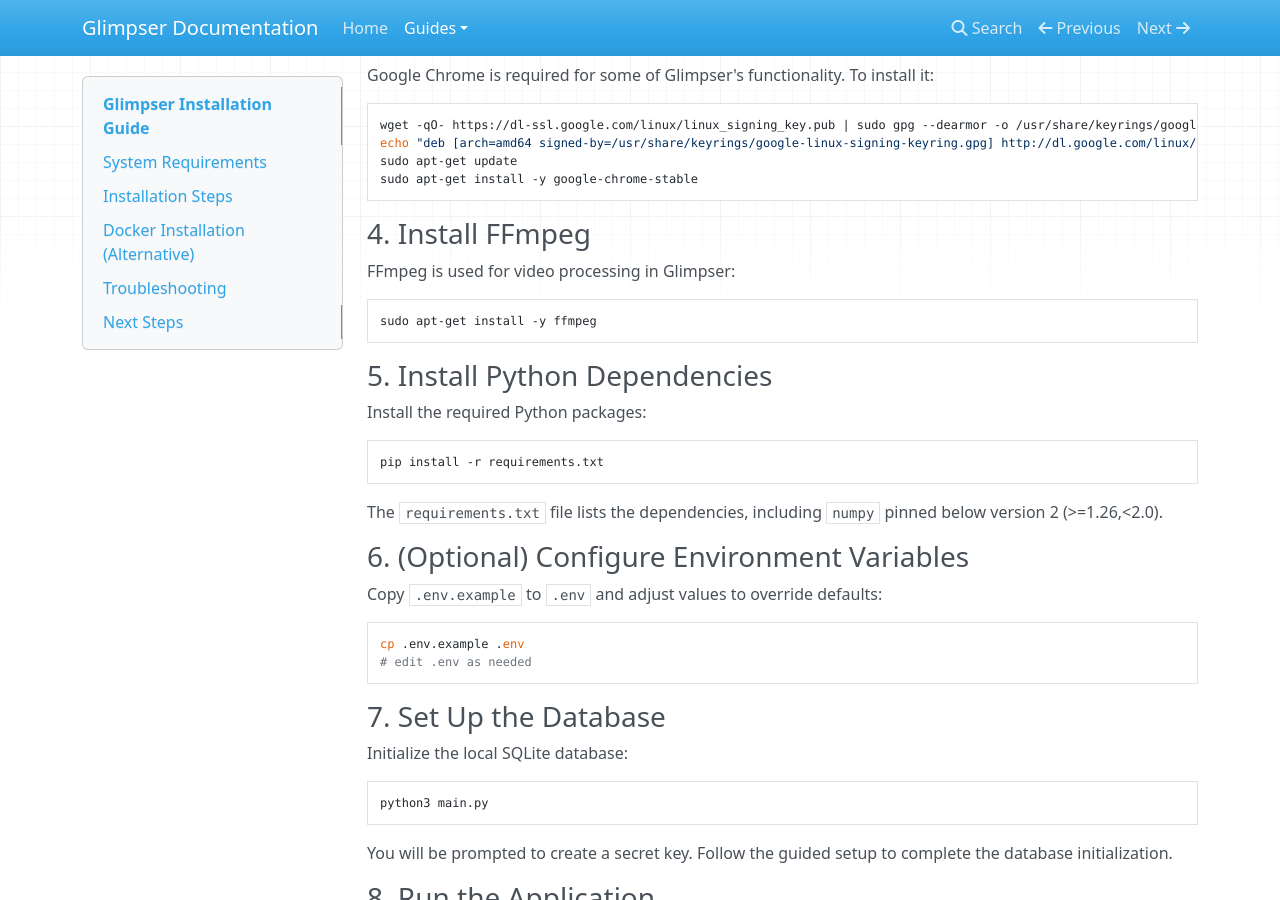
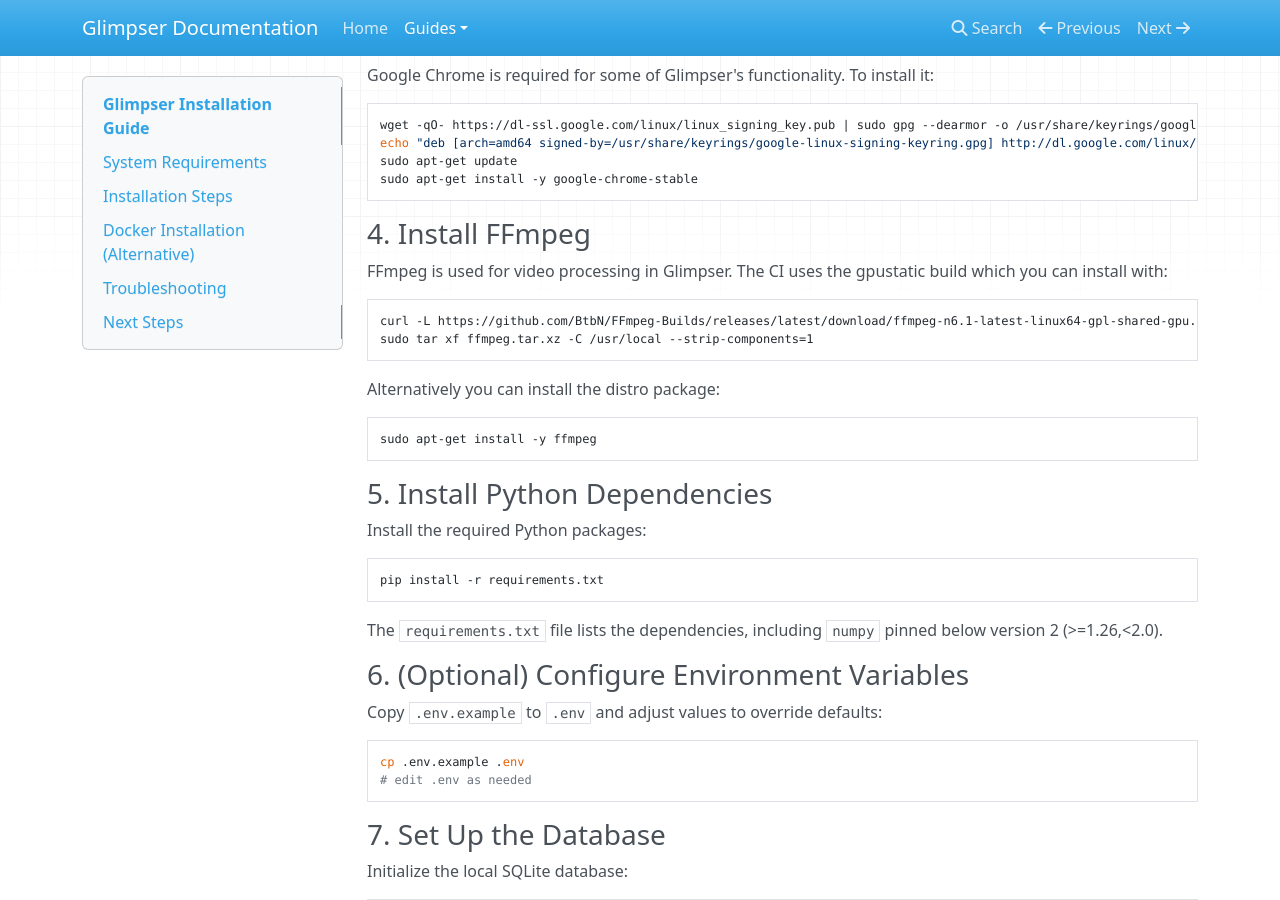
Before and after one commit to KristopherKubicki/glimpser, an MkDocs documentation site: the page built from docs/installation.md, in a window 1280 px wide and 900 px high, scrolled down 637 px. Built offline with MkDocs 1.6.1, drawn with Linux system fonts in a browser that asks for light colours; nearby versions of some CDN libraries.

Commit message:
ci: install gpustatic ffmpeg

````diff
--- a/docs/installation.md
+++ b/docs/installation.md
@@ -40,7 +40,14 @@ sudo apt-get install -y google-chrome-stable
 
 ### 4. Install FFmpeg
 
-FFmpeg is used for video processing in Glimpser:
+FFmpeg is used for video processing in Glimpser. The CI uses the gpustatic build which you can install with:
+
+```sh
+curl -L https://github.com/BtbN/FFmpeg-Builds/releases/latest/download/ffmpeg-n6.1-latest-linux64-gpl-shared-gpu.tar.xz -o ffmpeg.tar.xz
+sudo tar xf ffmpeg.tar.xz -C /usr/local --strip-components=1
+```
+
+Alternatively you can install the distro package:
 
 ```sh
 sudo apt-get install -y ffmpeg
````
Also changed, not shown: 5 other files.
